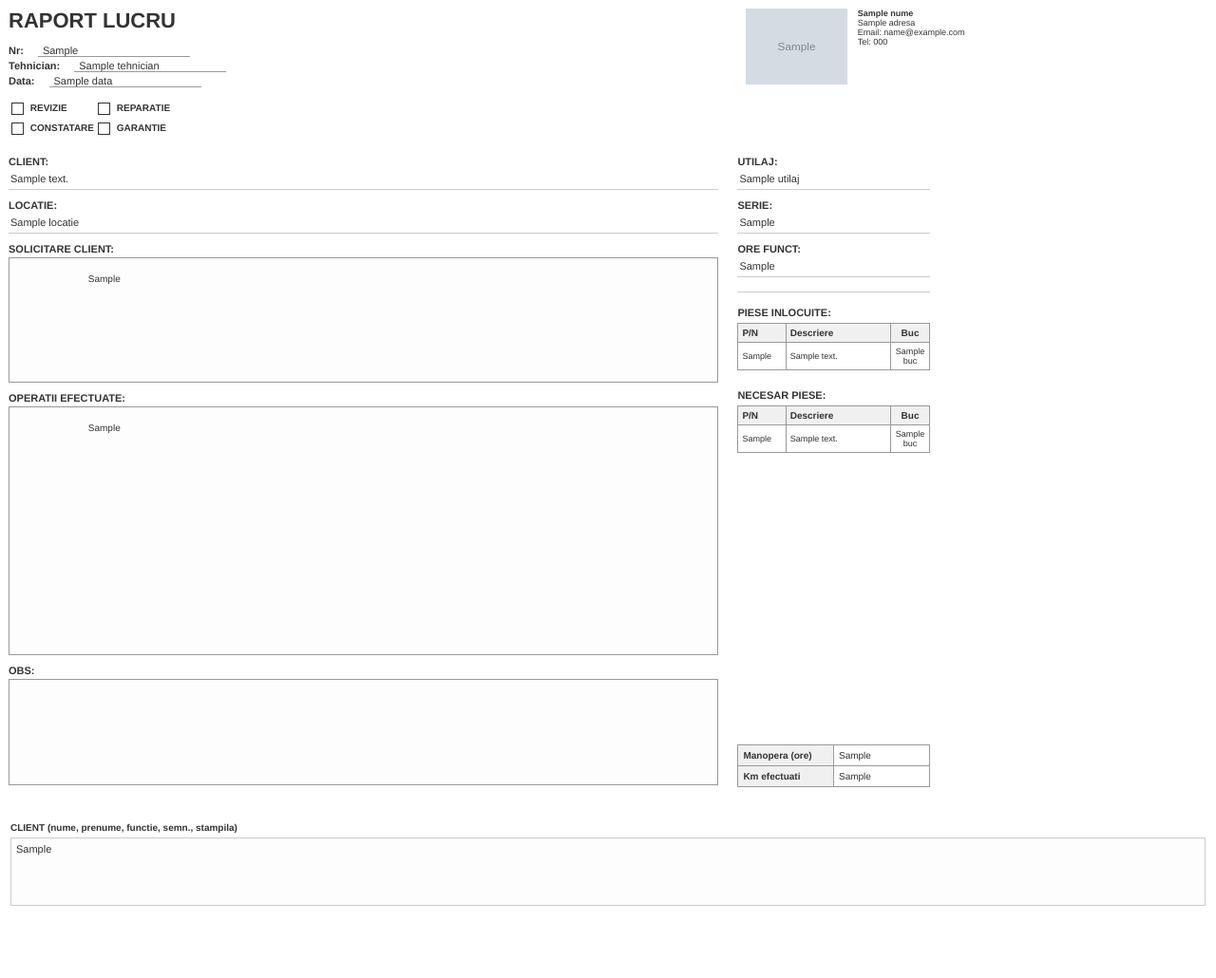
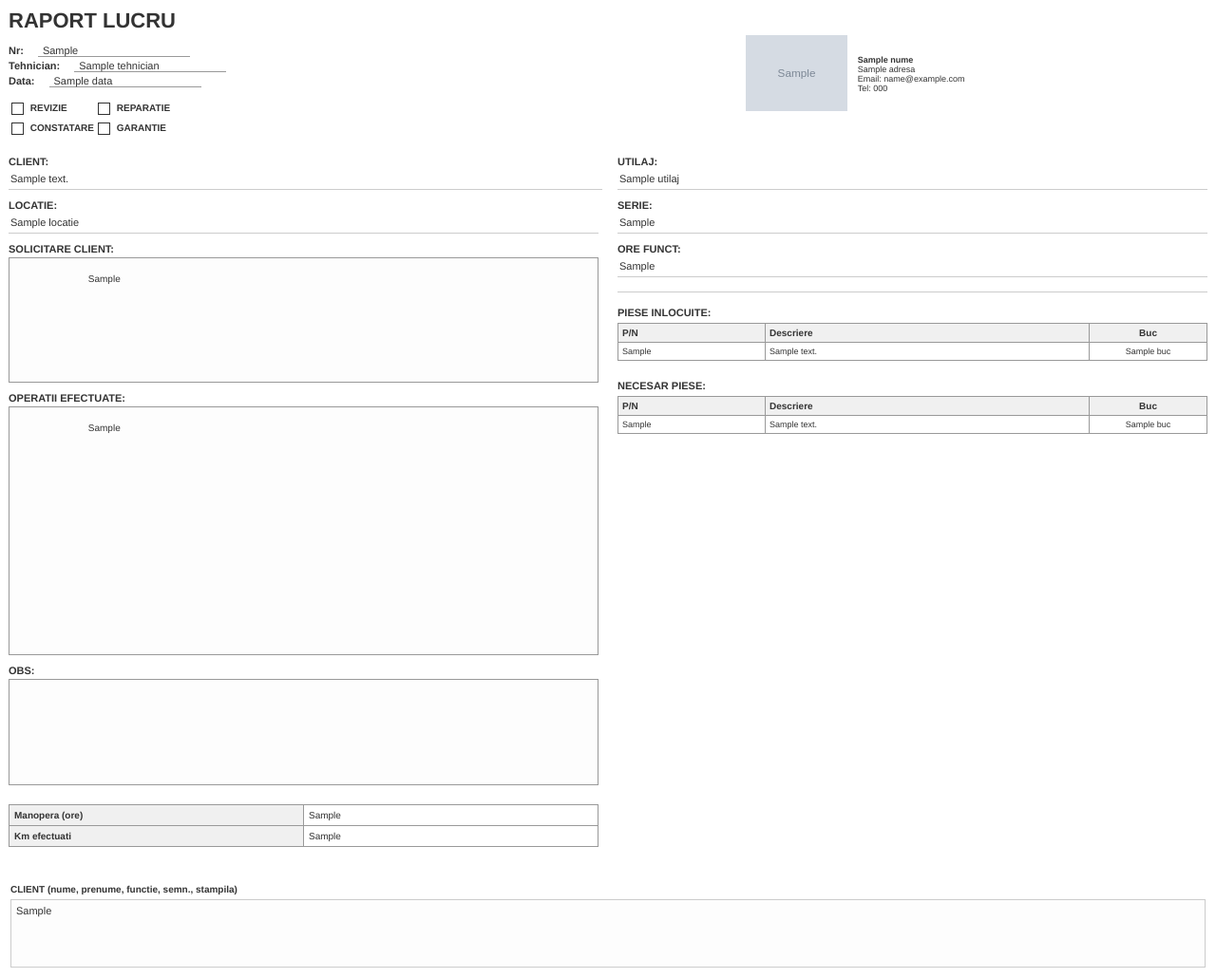
Before and after one commit to DrgDodge/app_report, a Flask app: template src/routes/templates/report_template.html in a window 1280 px wide. Shown: the whole page at 95% size. Before the commit the page ends 954 px from the top, so only its background shows below. Run offline with Flask 3, Linux system fonts and the light colour scheme; the template is opened without the code that fills it: most values are stand-ins (such as "Sample title", 1, 10 or a date in 2020); grey boxes marked "Sample" are stand-in pictures.

Commit message:
V0.5.1 - Better beta

```diff
--- a/src/routes/templates/report_template.html
+++ b/src/routes/templates/report_template.html
@@ -35,12 +35,12 @@
         .header-table .header-right {
             width: 25%;
             text-align: right;
-            vertical-align: top;
+            vertical-align: middle;
         }
 
         .header-table .header-center {
             width: 30%;
-            vertical-align: top;
+            vertical-align: middle;
             text-align: left;
             font-size: 9px;
             padding-left: 10px;
@@ -105,29 +105,18 @@
             width: 100%;
             border-collapse: collapse;
             margin-top: 15px;
-            height: calc(100vh - 200px); /* Adjust height for main content */
-        }
-
-        .main-layout-table .left-col,
-        .main-layout-table .right-col {
-            vertical-align: top;
-            padding-right: 10px;
-            height: 100%;
         }
 
         .main-layout-table .left-col {
-            width: 60%;
+            width: 50%;
+            vertical-align: top;
+            padding-right: 10px;
         }
 
         .main-layout-table .right-col {
-            width: 40%;
+            width: 50%;
+            vertical-align: top;
             padding-left: 10px;
-            display: flex; /* Use flexbox for right column */
-            flex-direction: column;
-        }
-
-        .right-col-content {
-            flex-grow: 1; /* This section will take up available space */
         }
 
         .form-section {
@@ -148,6 +137,10 @@
             padding: 3px 2px;
             min-height: 14px;
             font-size: 11px;
+        }
+
+        .client-data {
+            width: 100%;
         }
 
         /* Casetă de text (Solicitare, Operatii) */
@@ -287,7 +280,7 @@
                 <td class="left-col">
                     <div class="form-section">
                         <span class="form-label">Client:</span>
-                        <div class="form-data-line">{{ raport.client_nume_text }}</div>
+                        <div class="form-data-line client-data">{{ raport.client_nume_text }}</div>
                     </div>
 
                     <div class="form-section">
@@ -315,10 +308,21 @@
                             {{ raport.observatii | default('', true) }} {# Am adăugat acest câmp din imagine #}
                         </div>
                     </div>
+                    <div class="form-section" style="margin-top: 20px;">
+                        <table class="summary-table">
+                            <tr>
+                                <td class="label">Manopera (ore)</td>
+                                <td>{{ raport.manopera_ore }}</td>
+                            </tr>
+                            <tr>
+                                <td class="label">Km efectuati</td>
+                                <td>{{ raport.km_efectuati }}</td>
+                            </tr>
+                        </table>
+                   </div>
                 </td>
 
                 <td class="right-col">
-                    <div class="right-col-content">
                     <div class="form-section">
                         <span class="form-label">Utilaj:</span>
                         <div class="form-data-line">{{ raport.utilaj }}</div>
@@ -379,21 +383,6 @@
                             </tbody>
                         </table>
                     </div>
-                    </div>
-
-                    <div class="form-section" style="margin-top: 20px;">
-                         <table class="summary-table">
-                             <tr>
-                                 <td class="label">Manopera (ore)</td>
-                                 <td>{{ raport.manopera_ore }}</td>
-                             </tr>
-                             <tr>
-                                 <td class="label">Km efectuati</td>
-                                 <td>{{ raport.km_efectuati }}</td>
-                             </tr>
-                         </table>
-                    </div>
-
                 </td>
             </tr>
         </table>
```
Lines whose indentation alone changed are shown as unchanged.
